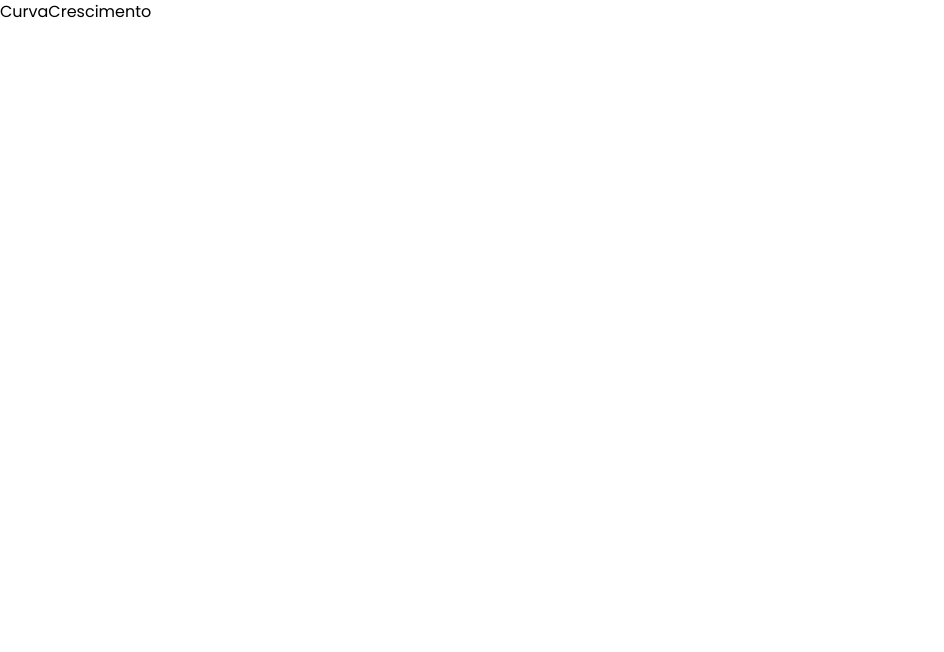
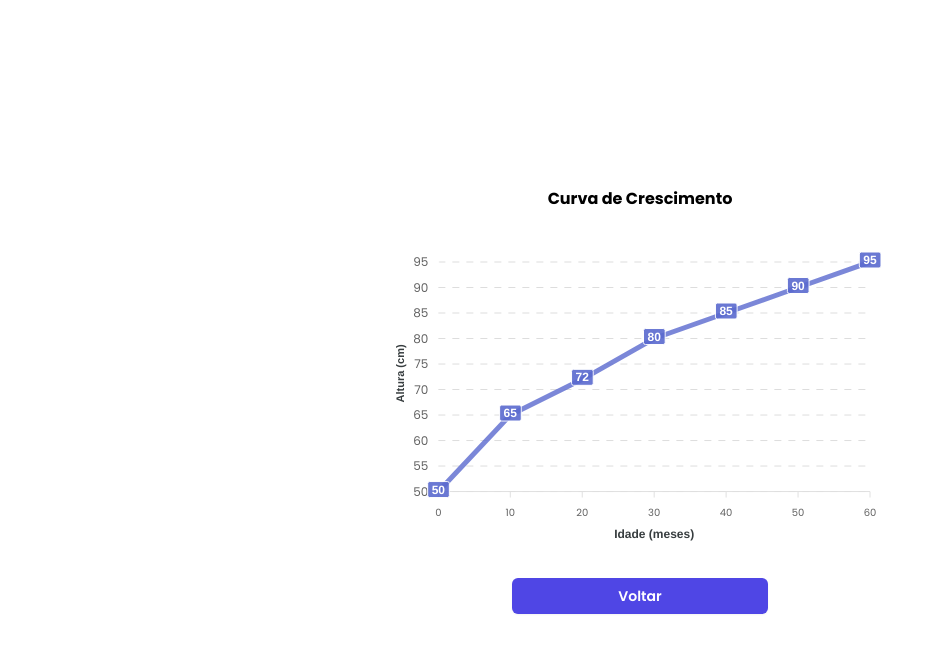
Before and after one commit to dsllt/PI_Analise_Solucoes_integradas_para_organizacoes, a React (Vite) app in the folder frontend/: page /curva-crescimento in a window 1280 px wide. Shown: the top 652 px of the page, without its empty margins (0-944 px from the left). Built offline with nearby package versions, Linux system fonts and the light colour scheme.

Commit message:
feat: inclui gráfico da curva do crescimento

```diff
--- a/frontend/package.json
+++ b/frontend/package.json
@@ -10,7 +10,9 @@
     "preview": "vite preview"
   },
   "dependencies": {
+    "apexcharts": "^3.54.1",
     "react": "^18.3.1",
+    "react-apexcharts": "^1.5.0",
     "react-dom": "^18.3.1",
     "react-router-dom": "^6.28.0"
   },
--- a/frontend/src/pages/busca/busca.tsx
+++ b/frontend/src/pages/busca/busca.tsx
@@ -43,7 +43,7 @@ type BuscaInputProps = {
 
 const BuscaInput = ({ onClickBuscar }: BuscaInputProps) => {
   return (
-    <div className="flex flex-col gap-2">
+    <div className="flex flex-col gap-2 w-64">
       <Input
         id="nome"
         label="Nome"
--- a/frontend/src/pages/curva-crescimento/curva-crescimento.tsx
+++ b/frontend/src/pages/curva-crescimento/curva-crescimento.tsx
@@ -1,7 +1,101 @@
+import { useNavigate } from 'react-router-dom'
+import { Button } from '../../components'
+import Chart from 'react-apexcharts'
+type PropsChart = object
+
 const CurvaCrescimento = () => {
+  const navigate = useNavigate()
+  const onVoltar = () => {
+    navigate('/home')
+  }
+  const options: PropsChart = {
+    chart: {
+      toolbar: {
+        show: false,
+      },
+    },
+    title: {},
+    dataLabels: {
+      enabled: true,
+    },
+    colors: ['#5A6ACF'],
+    stroke: {
+      lineCap: 'round',
+    },
+    markers: {
+      size: 0,
+    },
+    xaxis: {
+      axisTicks: {
+        show: true,
+      },
+      axisBorder: {
+        show: true,
+      },
+      labels: {
+        style: {
+          colors: '#616161',
+          fontSize: '10px',
+          fontFamily: 'inherit',
+          fontWeight: 400,
+        },
+      },
+      title: {
+        text: 'Idade (meses)',
+      },
+      categories: [0, 10, 20, 30, 40, 50, 60],
+    },
+    yaxis: {
+      tickAmount: 10,
+      labels: {
+        style: {
+          colors: '#616161',
+          fontSize: '12px',
+          fontFamily: 'inherit',
+          fontWeight: 400,
+        },
+      },
+      title: {
+        text: 'Altura (cm)',
+      },
+    },
+    grid: {
+      show: true,
+      borderColor: '#dddddd',
+      strokeDashArray: 7,
+      padding: {
+        top: 5,
+        right: 20,
+      },
+    },
+    fill: {
+      opacity: 0.8,
+    },
+    tooltip: {
+      theme: 'light',
+    },
+  }
+
+  const series = [
+    {
+      name: 'Curva do crescimento',
+      data: [50, 65, 72, 80, 85, 90, 95],
+    },
+  ]
+
   return (
-    <div className="w-full">
-      <h3>CurvaCrescimento</h3>
+    <div className="w-full h-screen flex flex-col content-center items-center justify-center">
+      <h3 className="mb-4 font-bold">Curva de Crescimento</h3>
+      <div className="flex flex-col gap-4 w-64 content-center items-center justify-center">
+        <Chart
+          options={options}
+          series={series}
+          type="line"
+          width={500}
+          height={320}
+        />
+        <Button text="Voltar" type="button" onClick={onVoltar} />
+      </div>
     </div>
   )
 }
--- a/frontend/src/pages/home/home.tsx
+++ b/frontend/src/pages/home/home.tsx
@@ -16,7 +16,7 @@ const Home = () => {
   return (
     <div className="w-full h-screen flex flex-col content-center items-center justify-center">
       <h3 className="mb-4 font-bold">Home</h3>
-      <div className="flex flex-col gap-4">
+      <div className="flex flex-col gap-4 w-64">
         <Button
           text="Adicionar medição"
           type="button"
--- a/frontend/src/pages/medicao/medicao.tsx
+++ b/frontend/src/pages/medicao/medicao.tsx
@@ -1,10 +1,16 @@
+import { useNavigate } from 'react-router-dom'
 import { Button, Input } from '../../components'
 
 const Medicao = () => {
+  const navigate = useNavigate()
+
+  const onSalvar = () => {
+    navigate('/home')
+  }
   return (
     <div className="w-full h-screen flex flex-col content-center items-center justify-center">
       <h3 className="mb-4 font-bold">Medição</h3>
-      <div className="flex flex-col gap-4">
+      <div className="flex flex-col gap-4 w-64">
         <Input
           id="altura"
           label="Altura"
@@ -18,7 +24,7 @@ const Medicao = () => {
           placeholder="Digite a idade"
           type="text"
         />
-        <Button text="Salvar" type="button" />
+        <Button text="Salvar" type="button" onClick={onSalvar} />
       </div>
     </div>
   )
--- a/frontend/src/pages/perfil/perfil.tsx
+++ b/frontend/src/pages/perfil/perfil.tsx
@@ -1,6 +1,11 @@
+import { useNavigate } from 'react-router-dom'
 import { Button, Input } from '../../components'
 
 const Perfil = () => {
+  const navigate = useNavigate()
+  const onSalvar = () => {
+    navigate('/home')
+  }
   return (
     <div className="w-full h-screen flex flex-col content-center items-center justify-center">
       <h3 className="mb-4 font-bold">Perfil</h3>
@@ -18,7 +23,7 @@ const Perfil = () => {
           placeholder="Digite a data de nascimento"
           type="text"
         />
-        <Button text="Salvar" type="button" />
+        <Button text="Salvar" type="button" onClick={onSalvar} />
       </div>
     </div>
   )
```
Also changed, not shown: 1 other file (tests, documents, lock files or other folders).
